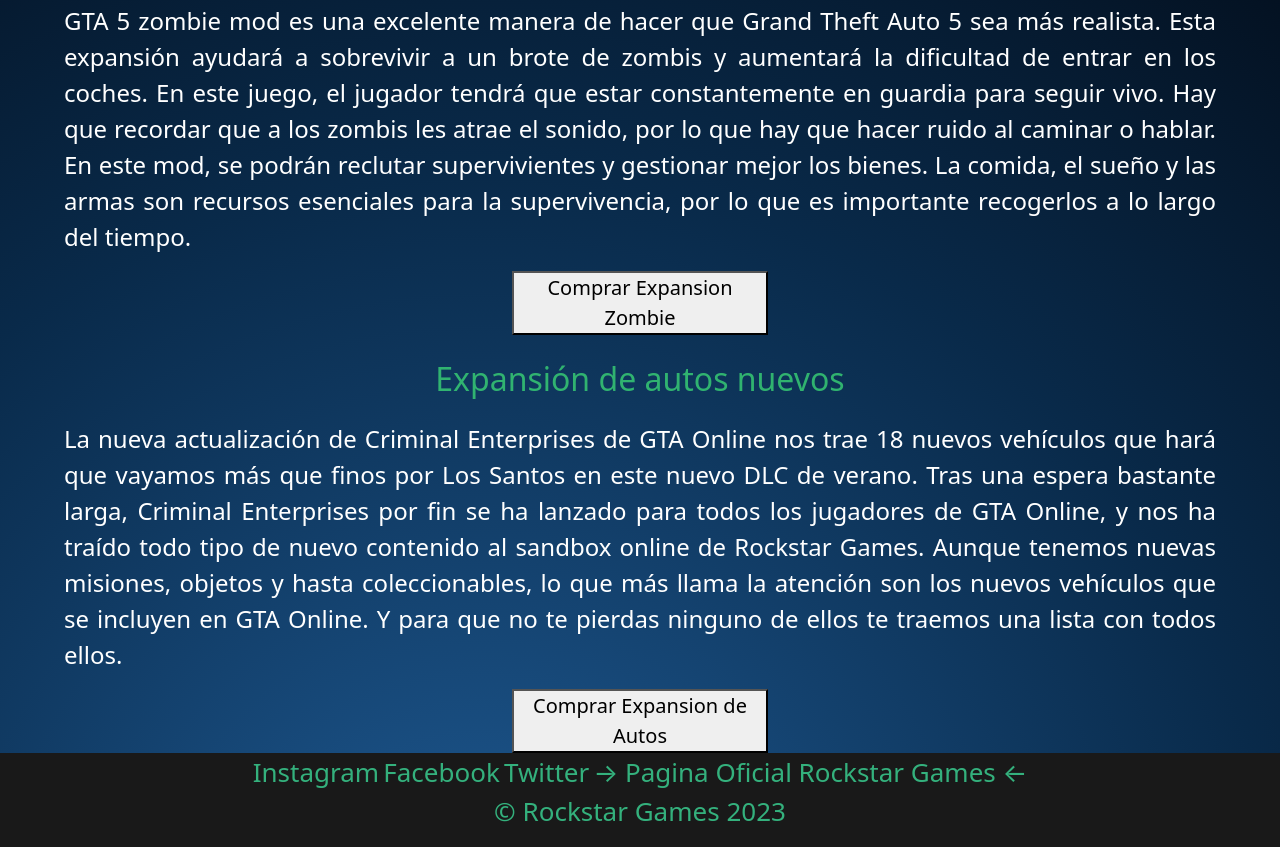
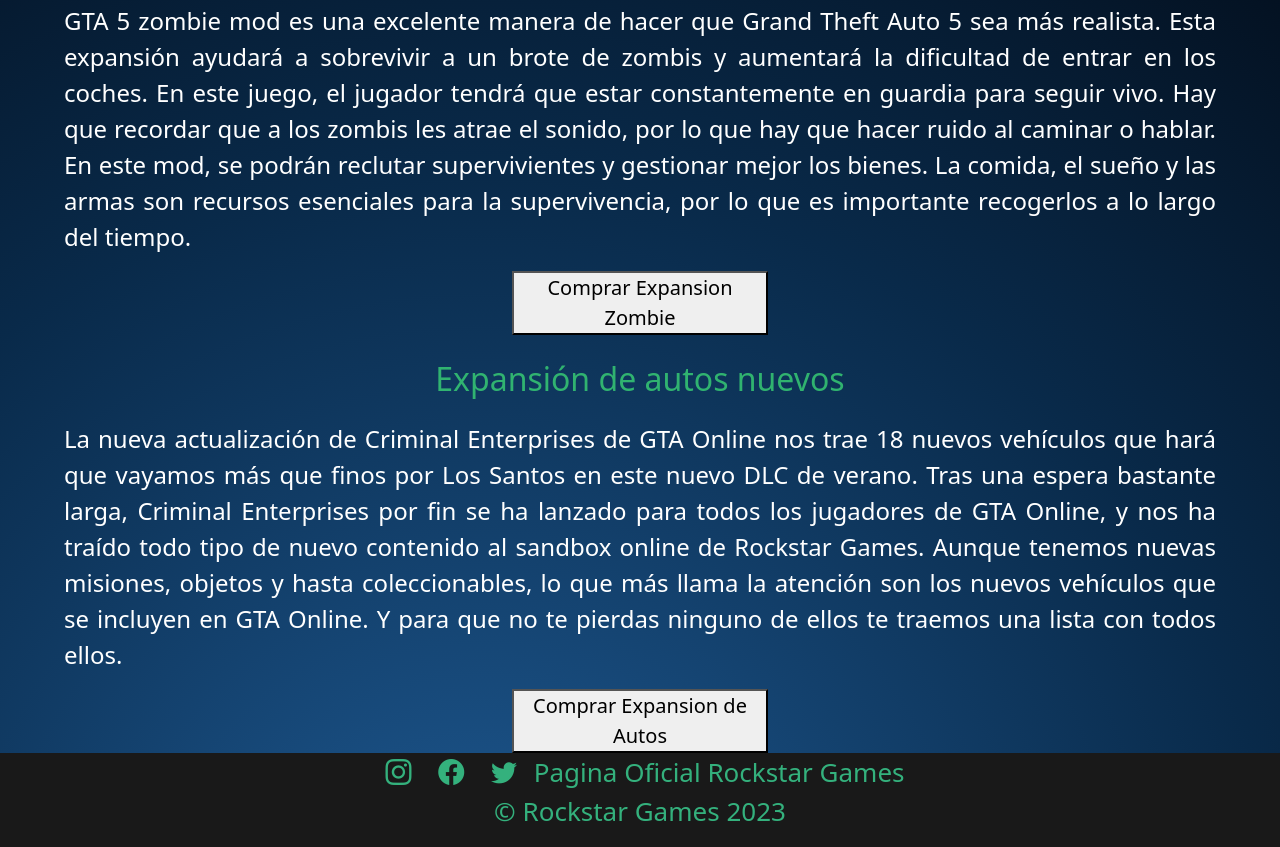
Before and after one commit to EmilianoLarroca/PFLarroca, a website: page pages/comprar.html in a window 1280 px wide. Shown: the part 473-1320 px from the top of the page. Drawn offline with nearby package versions, Linux system fonts and the light colour scheme.

Commit message:
cambios y retoques

```diff
--- a/pages/comprar.html
+++ b/pages/comprar.html
@@ -16,6 +16,8 @@
     <link href="https://cdn.jsdelivr.net/npm/bootstrap@5.3.0-alpha3/dist/css/bootstrap.min.css" rel="stylesheet" integrity="sha384-KK94CHFLLe+nY2dmCWGMq91rCGa5gtU4mk92HdvYe+M/SXH301p5ILy+dN9+nJOZ" crossorigin="anonymous">
     <!--Link al CSS-->
     <link rel="stylesheet" href="../css/style.css">
+    <!--Iconos-->
+    <link rel="stylesheet" href="https://cdn.jsdelivr.net/npm/bootstrap-icons@1.10.5/font/bootstrap-icons.css">
     <title>Comprar</title>
 </head>
 
@@ -81,12 +83,18 @@
 
     <!---FOOTER--->
     <footer class="footer-principal">
-        <section>
-            <a href="https://www.instagram.com/" class="footer-link">Instagram</a>
-            <a href="https://es-la.facebook.com/" class="footer-link">Facebook</a>
-            <a href="https://twitter.com/" class="footer-link">Twitter</a>
-            <a href="https://www.rockstargames.com" class="footer-link">→ Pagina Oficial Rockstar Games ←</a>
-        </section>
+        <div class="footer-nav">
+            <a href="https://instagram.com/rockstargames?igshid=NTc4MTIwNjQ2YQ==" class="footer-link">
+                <i class="bi bi-instagram icons"></i>
+            </a>
+            <a href="https://www.facebook.com/grandtheftautoV" class="footer-link">
+                <i class="bi bi-facebook icons"></i>
+            </a>
+            <a href="https://twitter.com/RockstarGames" class="footer-link">
+                <i class="bi bi-twitter icons"></i>
+            </a>
+            <a href="https://www.rockstargames.com" class="footer-link">Pagina Oficial Rockstar Games</a>
+        </div>
         <div>
             <p class="pdelfooter">© Rockstar Games 2023</p>
         </div>
--- a/scss/layout/_index.scss
+++ b/scss/layout/_index.scss
@@ -57,6 +57,10 @@
         list-style: none;
     }
 
+    .icons {
+        padding: 5px;
+    }
+
 /*----------------------- VISTA TABLET -----------------------*/
 
 @media (min-width: 426px) {
@@ -88,6 +92,10 @@
         width: 80vw;
         color: rgb(255, 255, 255);
         padding-top: 20px;
+    }
+
+    .icons {
+        padding: 10px;
     }
 }
 /*----------------------- VISTA DESKTOP -----------------------*/
@@ -134,6 +142,10 @@
         }
     }
 
+    .icons {
+        padding: 10px;
+    }
+
 /*----------------------- VISTA DESKTOP (MAYOR TAMAÑO) -----------------------*/
     @media (min-width: 1024px) {
         .imgclass {
@@ -165,4 +177,8 @@
             box-shadow: 20px 20px 20px #000000;
         }
     }
+
+    .icons {
+        padding: 10px;
+    }
 }
```
Also changed, not shown: index.html (+12 -4 lines), pages/contacto.html (+14 -6 lines), pages/informacion.html (+14 -6 lines), pages/videos.html (+14 -6 lines), css/style.css, 1 other file.
